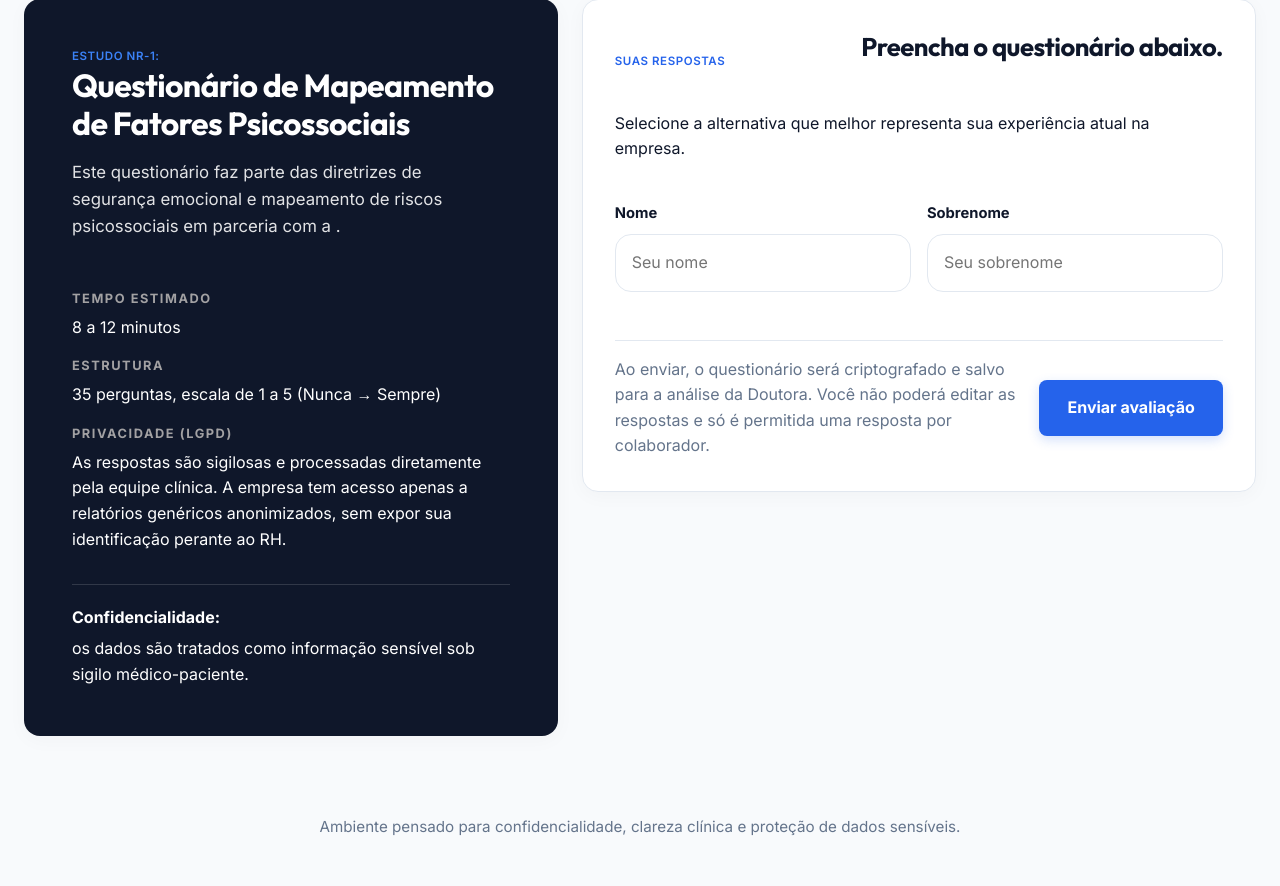
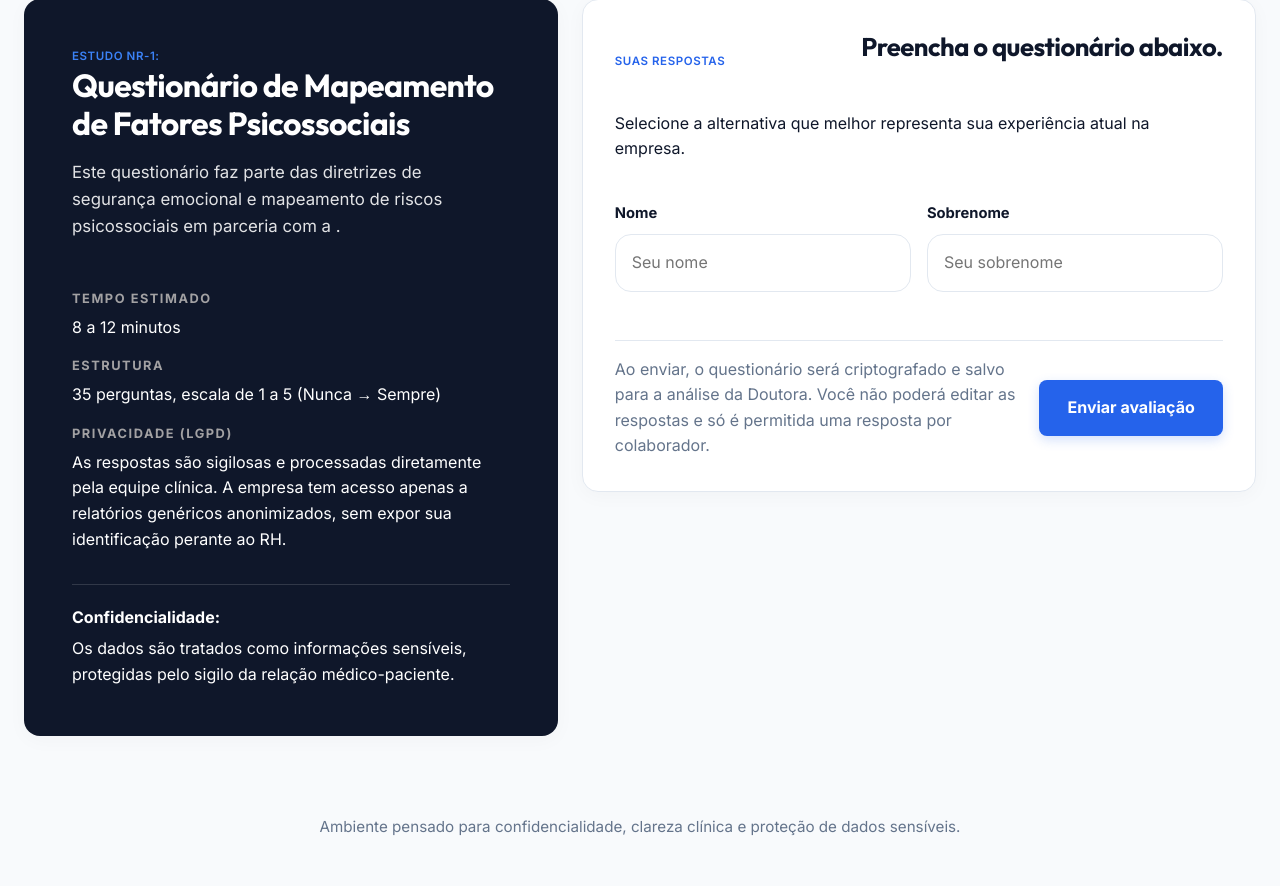
Before and after one commit to carloscostato-cmyk/amfra-saude, a Flask app: template app/templates/public_form.html in a window 1280 px wide. Shown: the part 108-994 px from the top of the page. Run offline with Flask 3, Linux system fonts and the light colour scheme; the template is opened without the code that fills it: values that come from a table or form of the project are taken from there, others are empty.

Commit message:
fix: corrigir texto de confidencialidade no banner do questionário

```diff
--- a/app/templates/public_form.html
+++ b/app/templates/public_form.html
@@ -32,7 +32,7 @@
             <div class="privacy-note">
                 <strong>Confidencialidade:</strong>
                 <span>
-                    os dados são tratados como informação sensível sob sigilo médico-paciente.
+                    Os dados são tratados como informações sensíveis, protegidas pelo sigilo da relação médico-paciente.
                 </span>
             </div>
         </div>
```
